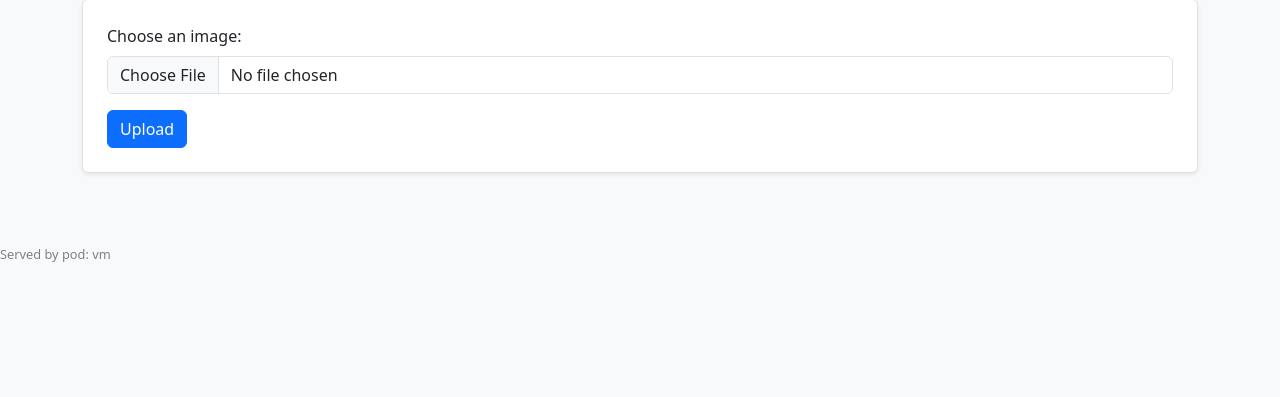
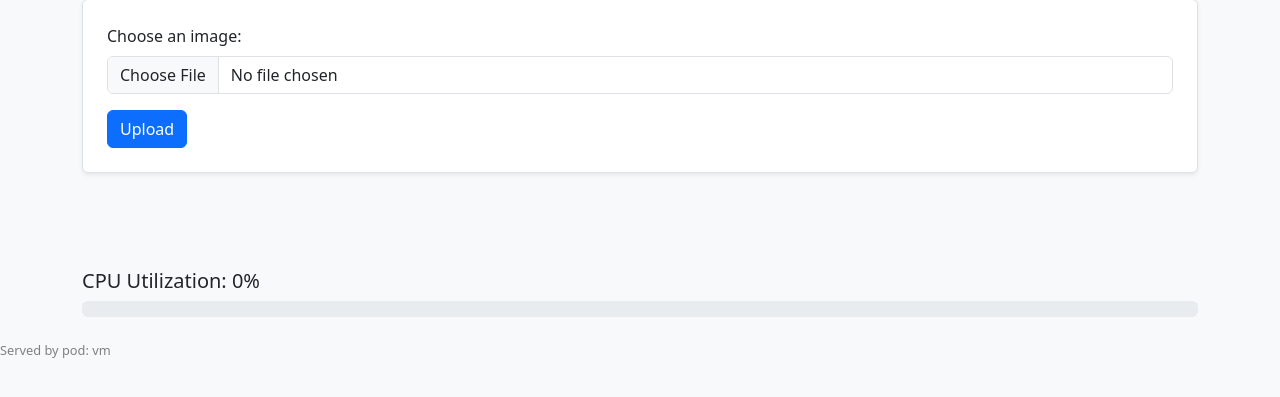
Before and after one commit to aravindpanil/pixel-scan, a Flask app: page / in a window 1280 px wide. Shown: the part 121-518 px from the top of the page. Run offline with Flask 3, Linux system fonts and the light colour scheme.

Commit message:
Added CPU Bar

```diff
--- a/main.py
+++ b/main.py
@@ -1,6 +1,7 @@
 # Imoort packages
-from flask import Flask, request, render_template
+from flask import Flask, request, render_template, jsonify
 import socket
+import psutil
 
 # Import utils which contains metadata extractor method
 from app import utils
@@ -29,6 +30,11 @@ def index():
     # Use Template
     return render_template("index.html", metadata=metadata, filename=filename, hostname=hostname)
 
+@app.route('/cpu')
+def cpu_usage():
+    usage = psutil.cpu_percent(interval=0.5)
+    return jsonify({"cpu": usage})
+
 # Run app when Docker runs Python
 if __name__ == "__main__":
     app.run(host="0.0.0.0", port=5000)
--- a/templates/index.html
+++ b/templates/index.html
@@ -41,10 +41,40 @@
 
   </div>
 
+  <!-- Add inside <body> just above or below your container -->
+<div class="container my-4">
+  <h5>CPU Utilization: <span id="cpu-value">0</span>%</h5>
+  <div class="progress">
+    <div id="cpu-bar" class="progress-bar bg-danger" role="progressbar"
+         style="width: 0%;" aria-valuenow="0" aria-valuemin="0" aria-valuemax="100">
+    </div>
+  </div>
+</div>
+
+<!-- Add this at the bottom of the body to fetch and update CPU usage -->
+<script>
+  function fetchCPUUsage() {
+    fetch('/cpu')
+      .then(response => response.json())
+      .then(data => {
+        const cpu = data.cpu;
+        document.getElementById("cpu-value").textContent = cpu;
+        const bar = document.getElementById("cpu-bar");
+        bar.style.width = cpu + "%";
+        bar.setAttribute("aria-valuenow", cpu);
+      })
+      .catch(err => console.error("Error fetching CPU usage:", err));
+  }
+
+  // Poll every 2 seconds
+  setInterval(fetchCPUUsage, 2000);
+  fetchCPUUsage();  // Initial call
+</script>
+
+
   <div style="font-size: 0.8rem; color: gray;">
     Served by pod: {{ hostname }}
   </div>
 
 </body>
-
 </html>
```
